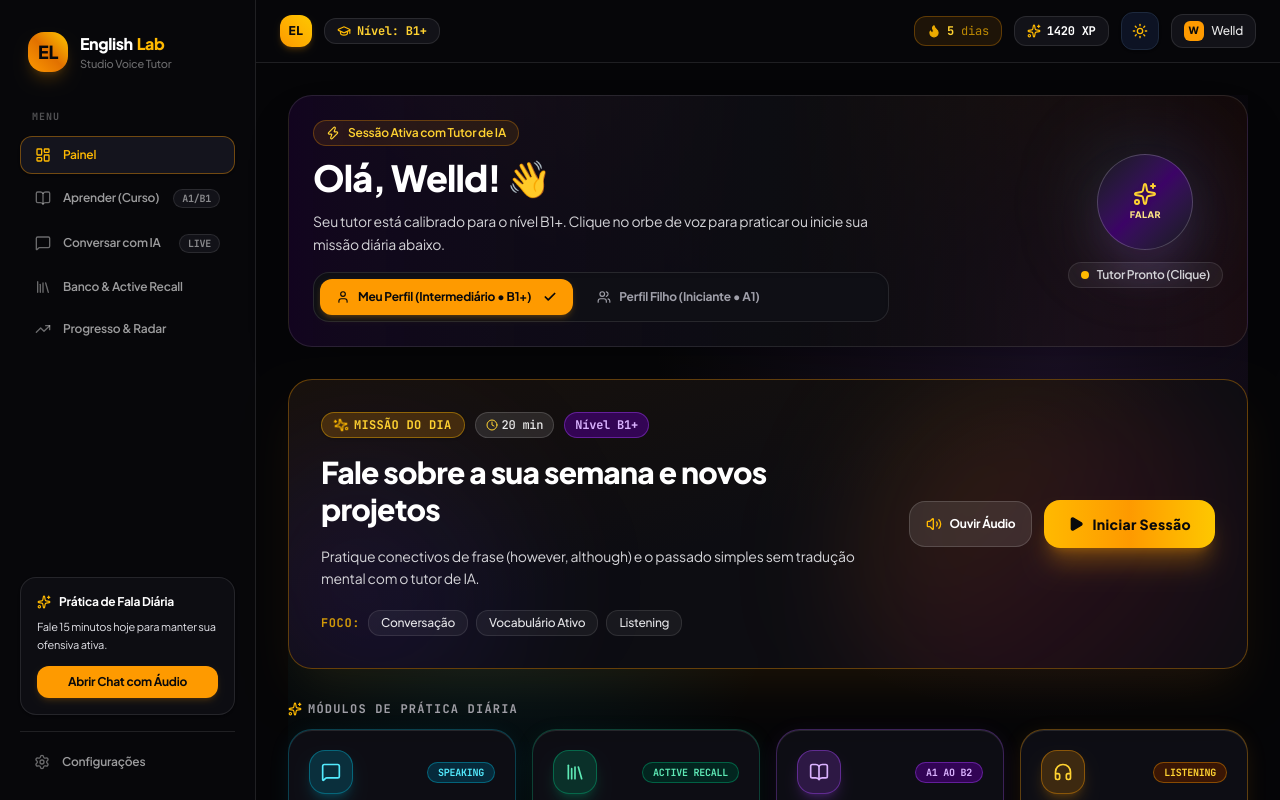
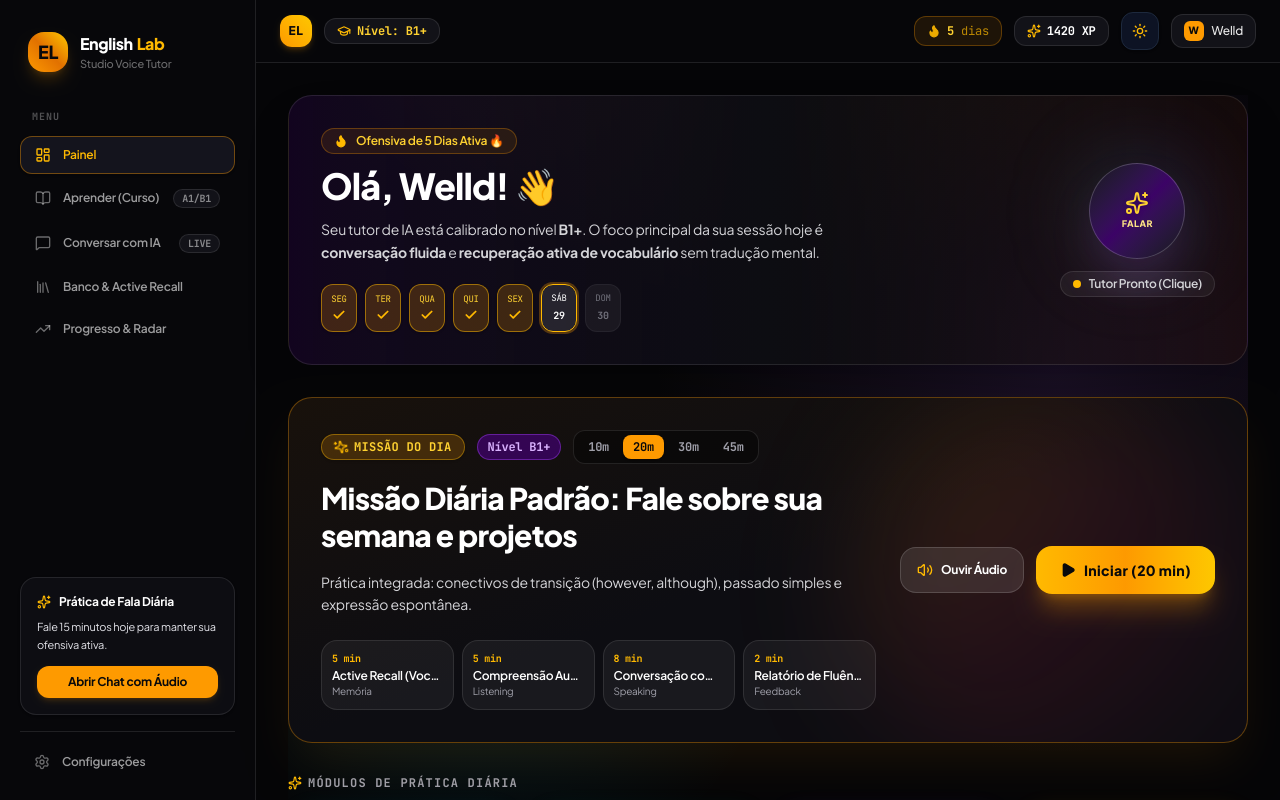
Before and after one commit to silvinhamsa-oss/AppIngles, a Next.js app: page /dashboard in a window 1280 px wide. Shown: the top 800 px of the page. Built offline with nearby package versions, Linux system fonts and the light colour scheme.

Commit message:
feat(phase-2): complete Dashboard & Mission Engine with duration selector (10m-45m) and 7-day streak tracker

```diff
--- a/src/app/(dashboard)/dashboard/page.tsx
+++ b/src/app/(dashboard)/dashboard/page.tsx
@@ -4,7 +4,6 @@ import React, { useState } from "react";
 import { MissionCard } from "@/components/dashboard/MissionCard";
 import { QuickActions } from "@/components/dashboard/QuickActions";
 import { EnglishRadar } from "@/components/dashboard/EnglishRadar";
-import { LevelSwitcher } from "@/components/dashboard/LevelSwitcher";
 import { FlashcardModal } from "@/components/vocabulary/FlashcardModal";
 import { VoiceOrb } from "@/components/ui/VoiceOrb";
 import { ProgressBar } from "@/components/ui/ProgressBar";
@@ -18,7 +17,9 @@ import {
   ArrowRight,
   Volume2,
   Sparkles,
-  Zap,
+  Flame,
+  Check,
+  Calendar,
 } from "lucide-react";
 import Link from "next/link";
 
@@ -65,62 +66,68 @@ const DASHBOARD_SRS_ITEMS: VocabularyItem[] = [
   },
 ];
 
+const WEEK_DAYS = [
+  { day: "Seg", completed: true, date: "24" },
+  { day: "Ter", completed: true, date: "25" },
+  { day: "Qua", completed: true, date: "26" },
+  { day: "Qui", completed: true, date: "27" },
+  { day: "Sex", completed: true, date: "28" },
+  { day: "Sáb", completed: false, isToday: true, date: "29" },
+  { day: "Dom", completed: false, date: "30" },
+];
+
 export default function DashboardPage() {
-  const [profile, setProfile] = useState<"parent" | "child">("parent");
   const [level, setLevel] = useState<CEFRLevel>("B1+");
   const [isSRSModalOpen, setIsSRSModalOpen] = useState(false);
 
-  const handleSwitchProfile = (newProfile: "parent" | "child", newLevel: CEFRLevel) => {
-    setProfile(newProfile);
-    setLevel(newLevel);
+  const radarData: SkillRadarData = {
+    speaking: 72,
+    vocabulary: 68,
+    listening: 78,
+    grammar: 82,
+    reading: 85,
+    writing: 74,
   };
-
-  const radarData: SkillRadarData =
-    profile === "parent"
-      ? { speaking: 72, vocabulary: 68, listening: 78, grammar: 82, reading: 85, writing: 74 }
-      : { speaking: 40, vocabulary: 45, listening: 50, grammar: 35, reading: 55, writing: 30 };
-
-  const missionTitle =
-    profile === "parent"
-      ? "Fale sobre a sua semana e novos projetos"
-      : "Apresente sua família e seus animais favoritos";
-
-  const missionDescription =
-    profile === "parent"
-      ? "Pratique conectivos de frase (however, although) e o passado simples sem tradução mental com o tutor de IA."
-      : "Aprenda e pratique vocabulário básico de apresentação pessoal, saudações e frases simples com áudio calmo.";
-
-  const missionSkills =
-    profile === "parent"
-      ? ["Conversação", "Vocabulário Ativo", "Listening"]
-      : ["Fundamentos A1", "Vocabulário Básico", "Pronúncia"];
 
   return (
     <div className="space-y-8 aurora-bg">
       {/* Top Greeting and Living AI Voice Orb */}
-      <div className="flex flex-col md:flex-row md:items-center justify-between gap-6 p-6 rounded-3xl bg-gradient-to-r from-purple-950/25 via-[#0d0d12] to-amber-950/20 border border-white/10 shadow-2xl relative overflow-hidden">
+      <div className="flex flex-col md:flex-row md:items-center justify-between gap-6 p-6 sm:p-8 rounded-3xl bg-gradient-to-r from-purple-950/25 via-[#0d0d12] to-amber-950/20 border border-white/10 shadow-2xl relative overflow-hidden">
         <div className="space-y-3 z-10 max-w-xl">
           <div className="inline-flex items-center gap-2 px-3 py-1 rounded-full bg-amber-500/10 border border-amber-500/30 text-amber-300 text-xs font-semibold">
-            <Zap className="w-3.5 h-3.5" />
-            <span>Sessão Ativa com Tutor de IA</span>
+            <Flame className="w-3.5 h-3.5 fill-amber-400 text-amber-400" />
+            <span>Ofensiva de 5 Dias Ativa 🔥</span>
           </div>
 
           <h1 className="text-2xl sm:text-4xl font-black text-white tracking-tight">
-            {profile === "parent" ? "Olá, Welld! 👋" : "Olá, Campeão! 🚀"}
+            Olá, Welld! 👋
           </h1>
 
           <p className="text-sm text-zinc-300 font-normal leading-relaxed">
-            {profile === "parent"
-              ? "Seu tutor está calibrado para o nível B1+. Clique no orbe de voz para praticar ou inicie sua missão diária abaixo."
-              : "Pronto para aprender palavras novas com áudio e jogos? Vamos com calma e no seu ritmo!"}
+            Seu tutor de IA está calibrado no nível <strong>B1+</strong>. O foco principal da sua sessão hoje é <strong>conversação fluida</strong> e <strong>recuperação ativa de vocabulário</strong> sem tradução mental.
           </p>
 
-          <div className="pt-1">
-            <LevelSwitcher
-              currentProfile={profile}
-              currentLevel={level}
-              onSwitchProfile={handleSwitchProfile}
-            />
+          {/* 7-Day Streak Tracker */}
+          <div className="pt-2 flex items-center gap-2">
+            {WEEK_DAYS.map((wd, i) => (
+              <div
+                key={i}
+                className={`flex flex-col items-center justify-center w-9 h-12 rounded-xl border text-center transition-all ${
+                  wd.completed
+                    ? "bg-amber-500/20 border-amber-400/50 text-amber-300 shadow-sm"
+                    : wd.isToday
+                    ? "bg-white/10 border-amber-400 text-white ring-2 ring-amber-500/30"
+                    : "bg-white/5 border-white/5 text-zinc-500"
+                }`}
+              >
+                <span className="text-[9px] font-mono uppercase">{wd.day}</span>
+                {wd.completed ? (
+                  <Check className="w-3.5 h-3.5 mt-0.5 text-amber-400 stroke-[3]" />
+                ) : (
+                  <span className="text-[10px] font-mono font-bold mt-0.5">{wd.date}</span>
+                )}
+              </div>
+            ))}
           </div>
         </div>
 
@@ -130,14 +137,8 @@ export default function DashboardPage() {
         </div>
       </div>
 
-      {/* Mission of the Day */}
-      <MissionCard
-        title={missionTitle}
-        description={missionDescription}
-        skillsWorked={missionSkills}
-        durationMinutes={profile === "parent" ? 20 : 10}
-        targetLevel={level}
-      />
+      {/* Mission of the Day with Duration Selector */}
+      <MissionCard targetLevel={level} />
 
       {/* Quick Action Hub with Vibrant Halos */}
       <div className="space-y-3">
@@ -174,7 +175,7 @@ export default function DashboardPage() {
           </div>
 
           <div className="pt-4 border-t border-white/10 flex items-center justify-between text-xs text-zinc-300">
-            <span>Objetivo do Perfil: <strong className="text-amber-400 font-bold">{profile === "parent" ? "Rumo ao B2" : "Rumo ao A2"}</strong></span>
+            <span>Objetivo do Perfil: <strong className="text-amber-400 font-bold">Rumo ao B2</strong></span>
             <Link href="/progress" className="text-amber-400 hover:text-amber-300 font-semibold flex items-center gap-1">
               <span>Ver detalhes</span>
               <ArrowRight className="w-3.5 h-3.5" />
--- a/src/components/dashboard/MissionCard.tsx
+++ b/src/components/dashboard/MissionCard.tsx
@@ -2,32 +2,74 @@
 
 import React, { useState } from "react";
 import Link from "next/link";
-import { Sparkles, Clock, Volume2, Play } from "lucide-react";
-import { Button } from "@/components/ui/Button";
-import { Badge } from "@/components/ui/Badge";
+import { Sparkles, Clock, Volume2, Play, CheckCircle2, ChevronRight } from "lucide-react";
 import { CEFRLevel } from "@/types/profile";
 import { playPronunciation } from "@/lib/audio";
 
 interface MissionCardProps {
-  title?: string;
-  durationMinutes?: number;
-  skillsWorked?: string[];
-  description?: string;
   targetLevel?: CEFRLevel;
 }
 
 export function MissionCard({
-  title = "Fale sobre a sua semana e novos projetos",
-  durationMinutes = 20,
-  skillsWorked = ["Conversação", "Vocabulário Ativo", "Listening"],
-  description = "Foco pedagógico: praticar conectivos de frase (however, although) e uso natural do passado simples sem tradução mental.",
   targetLevel = "B1+",
 }: MissionCardProps) {
+  const [duration, setDuration] = useState<10 | 20 | 30 | 45>(20);
   const [isPlayingAudio, setIsPlayingAudio] = useState(false);
+
+  // Dynamic pedagogical breakdown based on selected duration (PRD Section 39)
+  const getMissionPlan = (dur: 10 | 20 | 30 | 45) => {
+    switch (dur) {
+      case 10:
+        return {
+          title: "Sessão Concentrada: Fluência em 10 Minutos",
+          description: "Revisão rápida de vocabulário pendente + 5 minutos de conversação direta sem tradução mental.",
+          blocks: [
+            { time: "3 min", task: "Revisão SRS (4 palavras)", skill: "Vocabulário" },
+            { time: "5 min", task: "Conversa Livre com IA", skill: "Speaking" },
+            { time: "2 min", task: "Feedback e Correções", skill: "Análise" },
+          ],
+        };
+      case 20:
+        return {
+          title: "Missão Diária Padrão: Fale sobre sua semana e projetos",
+          description: "Prática integrada: conectivos de transição (however, although), passado simples e expressão espontânea.",
+          blocks: [
+            { time: "5 min", task: "Active Recall (Vocabulário SRS)", skill: "Memória" },
+            { time: "5 min", task: "Compreensão Auditiva", skill: "Listening" },
+            { time: "8 min", task: "Conversação com Tutor IA", skill: "Speaking" },
+            { time: "2 min", task: "Relatório de Fluência & Erros", skill: "Feedback" },
+          ],
+        };
+      case 30:
+        return {
+          title: "Imersão Completa: Debate e Situações Práticas",
+          description: "Aprofundamento de vocabulário ativo, simulação de reunião de trabalho e análise fonética.",
+          blocks: [
+            { time: "7 min", task: "Spaced Repetition Avançado", skill: "Vocabulário" },
+            { time: "8 min", task: "Áudio Autêntico & Resumo", skill: "Listening" },
+            { time: "12 min", task: "Role Play / Debate com IA", skill: "Speaking" },
+            { time: "3 min", task: "Análise de Erros Críticos", skill: "Gramática" },
+          ],
+        };
+      case 45:
+        return {
+          title: "Laboratório Intensivo de Domínio",
+          description: "Treinamento exaustivo de fala, desafios de 60 segundos, expansão lexical e redação de síntese.",
+          blocks: [
+            { time: "10 min", task: "Active Recall & Frases Autorais", skill: "Vocabulário" },
+            { time: "10 min", task: "Listening & Ditado", skill: "Áudio" },
+            { time: "20 min", task: "Conversação Guiada & Debate", skill: "Speaking" },
+            { time: "5 min", task: "Relatório Pedagógico Completo", skill: "Diagnóstico" },
+          ],
+        };
+    }
+  };
+
+  const plan = getMissionPlan(duration);
 
   const handlePreviewAudio = () => {
     setIsPlayingAudio(true);
-    const audioText = `Today's mission: ${title}. ${description}`;
+    const audioText = `Today's mission: ${plan.title}. ${plan.description}`;
     const utter = playPronunciation(audioText, 0.95, "en-US");
     if (utter) {
       utter.onend = () => setIsPlayingAudio(false);
@@ -41,41 +83,63 @@ export function MissionCard({
     <div className="relative rounded-3xl p-6 sm:p-8 overflow-hidden bg-gradient-to-br from-[#18110b] via-[#0d0d12] to-[#0d0d12] border border-amber-500/35 shadow-2xl shadow-amber-500/10 group">
       {/* Radiant Solar Aura Glow in the background */}
       <div className="absolute top-0 right-0 w-96 h-96 bg-gradient-to-br from-amber-500/20 via-rose-500/10 to-transparent rounded-full blur-3xl pointer-events-none group-hover:scale-110 transition-transform duration-700" />
-      <div className="absolute -bottom-10 -left-10 w-72 h-72 bg-gradient-to-tr from-purple-600/15 via-indigo-600/10 to-transparent rounded-full blur-3xl pointer-events-none" />
 
       <div className="flex flex-col lg:flex-row items-start lg:items-center justify-between gap-6 relative z-10">
         <div className="space-y-4 max-w-2xl">
-          <div className="flex flex-wrap items-center gap-2.5">
+          {/* Header Badges & Duration Selector */}
+          <div className="flex flex-wrap items-center gap-3">
             <span className="inline-flex items-center gap-1.5 px-3 py-1 rounded-full bg-amber-500/20 text-amber-300 border border-amber-400/40 text-xs font-bold font-mono tracking-wide shadow-sm">
               <Sparkles className="w-3.5 h-3.5 text-amber-400 animate-spin" style={{ animationDuration: "8s" }} />
               <span>MISSÃO DO DIA</span>
             </span>
-            <span className="inline-flex items-center gap-1 px-2.5 py-1 rounded-full bg-white/10 text-white/90 border border-white/15 text-xs font-medium font-mono">
-              <Clock className="w-3 h-3 text-amber-300" />
-              <span>{durationMinutes} min</span>
-            </span>
+
             <span className="inline-flex items-center px-2.5 py-1 rounded-full bg-purple-950/80 text-purple-300 border border-purple-500/40 text-xs font-bold font-mono">
               Nível {targetLevel}
             </span>
+
+            {/* Interactive Duration Pills (10m, 20m, 30m, 45m) */}
+            <div className="flex items-center gap-1 p-1 rounded-xl bg-black/40 border border-white/10">
+              {([10, 20, 30, 45] as const).map((dur) => (
+                <button
+                  key={dur}
+                  onClick={() => setDuration(dur)}
+                  className={`px-2.5 py-1 rounded-lg text-xs font-mono font-bold transition-all cursor-pointer ${
+                    duration === dur
+                      ? "bg-amber-500 text-zinc-950 shadow-sm"
+                      : "text-zinc-400 hover:text-white"
+                  }`}
+                >
+                  {dur}m
+                </button>
+              ))}
+            </div>
           </div>
 
           <h2 className="text-2xl sm:text-3xl font-black text-white tracking-tight leading-tight">
-            {title}
+            {plan.title}
           </h2>
 
           <p className="text-sm text-zinc-300 leading-relaxed font-normal">
-            {description}
+            {plan.description}
           </p>
 
-          <div className="flex flex-wrap items-center gap-2 pt-1">
-            <span className="text-xs text-amber-400/80 font-bold uppercase tracking-wider font-mono">Foco:</span>
-            {skillsWorked.map((skill, idx) => (
-              <span
+          {/* Time Blocks Breakdown */}
+          <div className="grid grid-cols-2 sm:grid-cols-4 gap-2 pt-2">
+            {plan.blocks.map((block, idx) => (
+              <div
                 key={idx}
-                className="text-xs px-3 py-1 rounded-xl bg-white/5 border border-white/10 text-zinc-200 font-medium"
+                className="p-2.5 rounded-2xl bg-white/5 border border-white/10 text-left"
               >
-                {skill}
-              </span>
+                <div className="text-[10px] font-mono font-bold text-amber-400">
+                  {block.time}
+                </div>
+                <div className="text-xs font-semibold text-white truncate mt-0.5">
+                  {block.task}
+                </div>
+                <div className="text-[10px] text-zinc-400">
+                  {block.skill}
+                </div>
+              </div>
             ))}
           </div>
         </div>
@@ -98,7 +162,7 @@ export function MissionCard({
           <Link href="/talk" className="flex-1 sm:flex-none">
             <button className="w-full sm:w-auto px-6 py-3.5 rounded-2xl bg-gradient-to-r from-amber-400 via-amber-500 to-yellow-400 hover:from-amber-300 hover:to-yellow-300 text-zinc-950 text-sm font-black tracking-wide shadow-xl shadow-amber-500/30 hover:shadow-amber-500/50 transition-all flex items-center justify-center gap-2 cursor-pointer active:scale-95">
               <Play className="w-4 h-4 fill-zinc-950" />
-              <span>Iniciar Sessão</span>
+              <span>Iniciar ({duration} min)</span>
             </button>
           </Link>
         </div>
```
